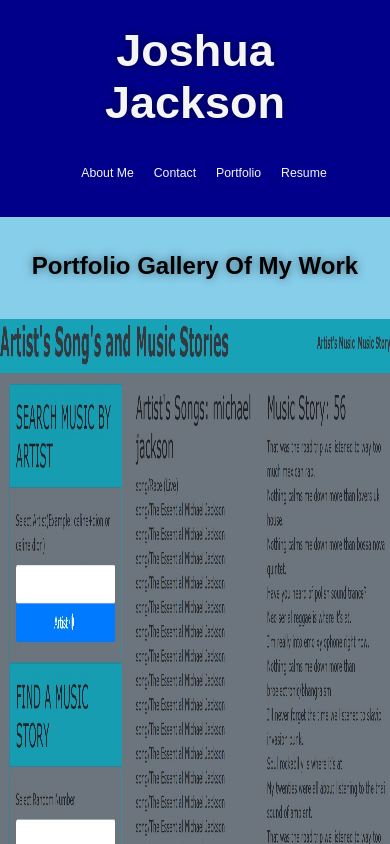
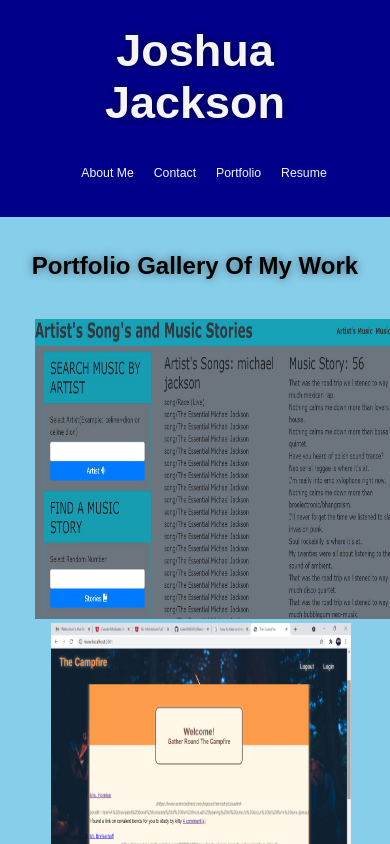
Before and after one commit to Joker282855/display-portfolio, a React (Create React App) app: page /portfolio in a window 390 px wide. Shown: the top 844 px of the page. Built offline with nearby package versions, Linux system fonts and the light colour scheme.

Commit message:
made the main picture more seeable for the other projects

```diff
--- a/src/index.css
+++ b/src/index.css
@@ -210,6 +210,11 @@ footer {
   .resume {
     height: 850px;
   }
+  .modified {
+    width: 90%;
+    height: 400px;
+    margin-left: 35px;
+  }
 }
 @media screen and (max-width: 575px) {
   header {
@@ -239,4 +244,9 @@ footer {
   .me {
     height: 900px;
   }
+  .modified {
+    width: 95%;
+    height: 300px;
+    margin-right: 80px;
+  }
 }
```
